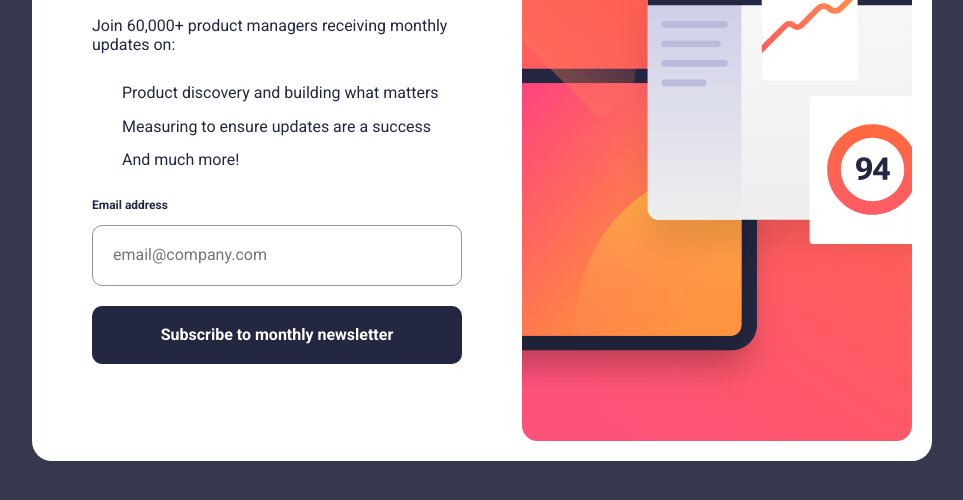
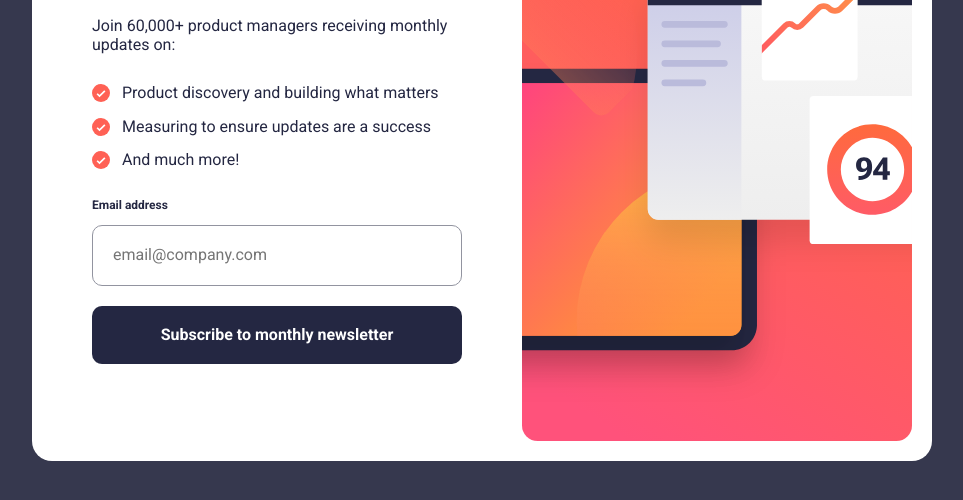
Before and after one commit to adanguerra1990/newsletter-sign-up, a website: page index.html in a window 1280 px wide. Shown: the part 248-748 px from the top of the page, without its empty margins (158-1121 px from the left). Drawn offline with nearby package versions, Linux system fonts and the light colour scheme; files that its build step writes are made by us from their sources.

Commit message:
Modificacion de la image de las listas

```diff
--- a/src/scss/layout/_form.scss
+++ b/src/scss/layout/_form.scss
@@ -110,7 +110,7 @@
 
         li {
             padding-left: 3rem;
-            background-image: url(build/img/icon-list.svg);
+            background-image: url('../../../build/img/icon-list.svg');
             background-position: 0 0;
             background-size: 1.7rem 1.7rem;
             background-repeat: no-repeat;
```
